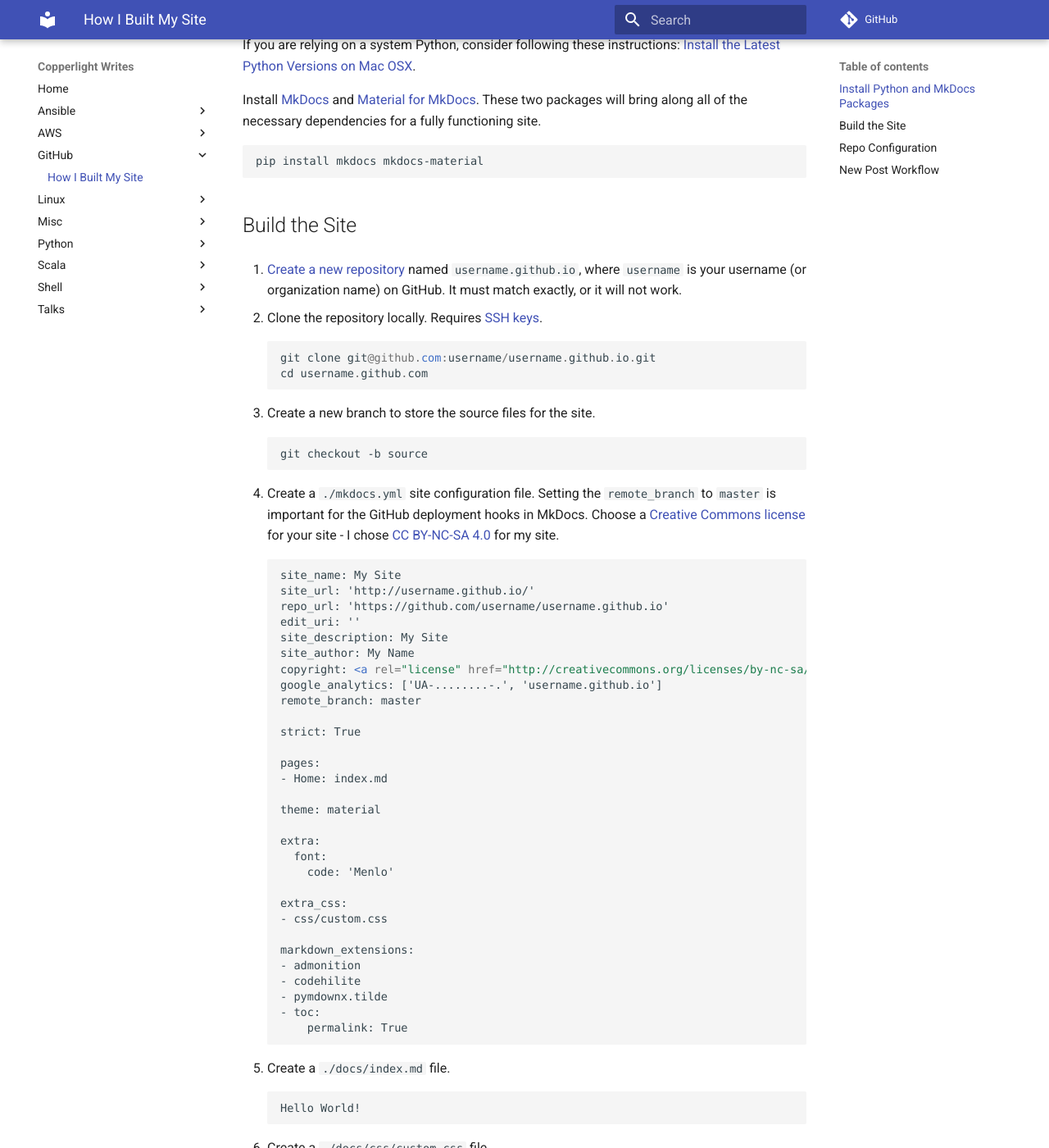
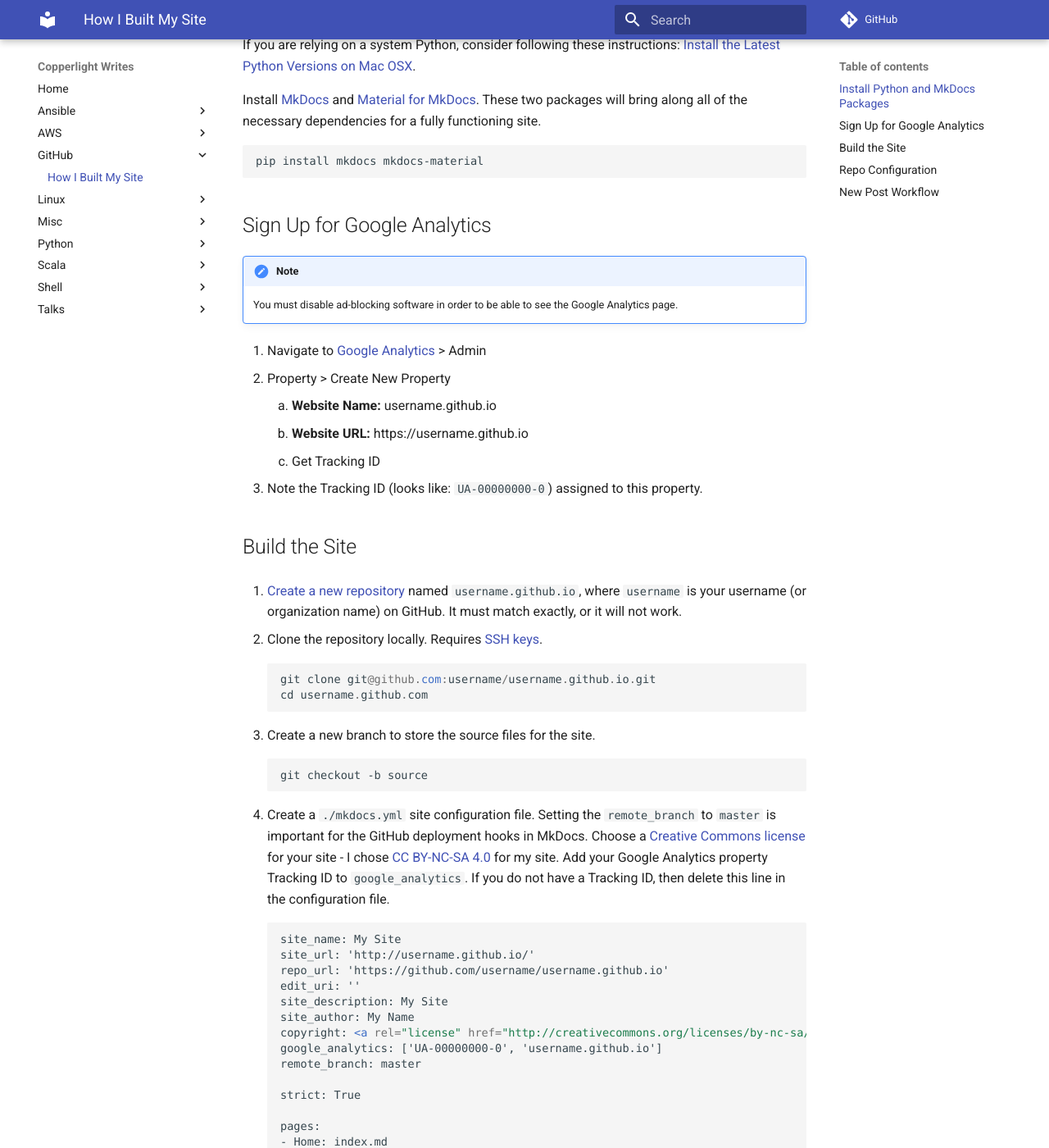
Before and after one commit to copperlight/copperlight.github.io, an MkDocs documentation site: the page built from docs/github/how-i-built-my-site.md, in a window 1280 px wide and 1400 px high, scrolled down 398 px. Shown: the whole window at 82% size. Built offline with MkDocs 1.6.1 and Material for MkDocs 9.7.7, drawn with Linux system fonts in a browser that asks for light colours; some web fonts are replaced; comment, search, counter and statistics services are not loaded; old or Windows-style settings are respelled for this version of MkDocs.

Commit message:
add google analytics steps

```diff
--- a/docs/github/how-i-built-my-site.md
+++ b/docs/github/how-i-built-my-site.md
@@ -28,6 +28,18 @@ pip install mkdocs mkdocs-material
 
 [Install the Latest Python Versions on Mac OSX]: ../python/install-the-latest-python-versions-on-macosx.md
 
+## Sign Up for Google Analytics
+
+!!! note
+    You must disable ad-blocking software in order to be able to see the Google Analytics page.
+
+1. Navigate to [Google Analytics](https://analytics.google.com/analytics/web/) > Admin
+1. Property > Create New Property
+    1. **Website Name:** username.github.io
+    1. **Website URL:** https://username.github.io
+    1. Get Tracking ID
+1. Note the Tracking ID (looks like: `UA-00000000-0`) assigned to this property.
+
 ## Build the Site
 
 1. [Create a new repository](https://github.com/new) named `username.github.io`, where `username` is
@@ -45,7 +57,9 @@ your username (or organization name) on GitHub.  It must match exactly, or it wi
 1. Create a `./mkdocs.yml` site configuration file. Setting the `remote_branch` to `master` is
 important for the GitHub deployment hooks in MkDocs. Choose a
 [Creative Commons license](https://creativecommons.org/choose/) for your site - I chose
-[CC BY-NC-SA 4.0](http://creativecommons.org/licenses/by-nc-sa/4.0/) for my site.
+[CC BY-NC-SA 4.0](http://creativecommons.org/licenses/by-nc-sa/4.0/) for my site.  Add your Google
+Analytics property Tracking ID to `google_analytics`.  If you do not have a Tracking ID, then delete this
+line in the configuration file.
 
         site_name: My Site
         site_url: 'http://username.github.io/'
@@ -54,7 +68,7 @@ important for the GitHub deployment hooks in MkDocs. Choose a
         site_description: My Site
         site_author: My Name
         copyright: <a rel="license" href="http://creativecommons.org/licenses/by-nc-sa/4.0/"><img alt="Creative Commons License" style="border-width:0" src="https://i.creativecommons.org/l/by-nc-sa/4.0/80x15.png" /></a>
-        google_analytics: ['UA-........-.', 'username.github.io']
+        google_analytics: ['UA-00000000-0', 'username.github.io']
         remote_branch: master
 
         strict: True
```
